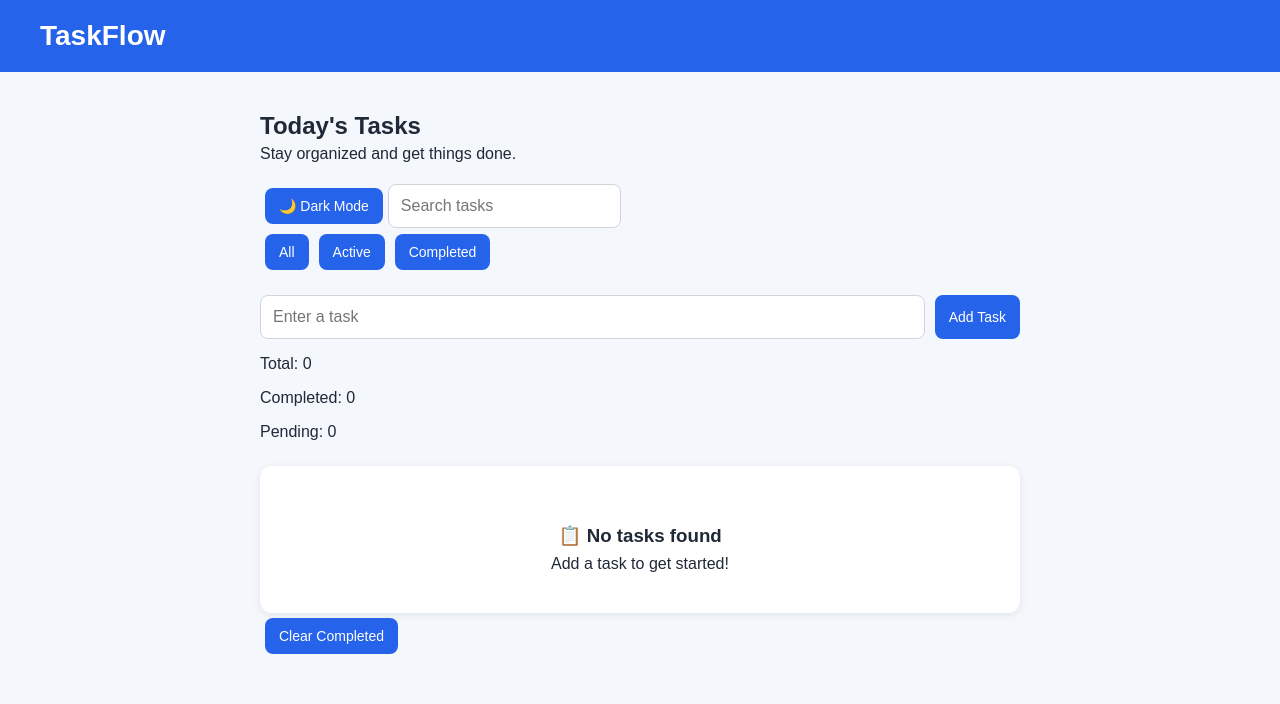
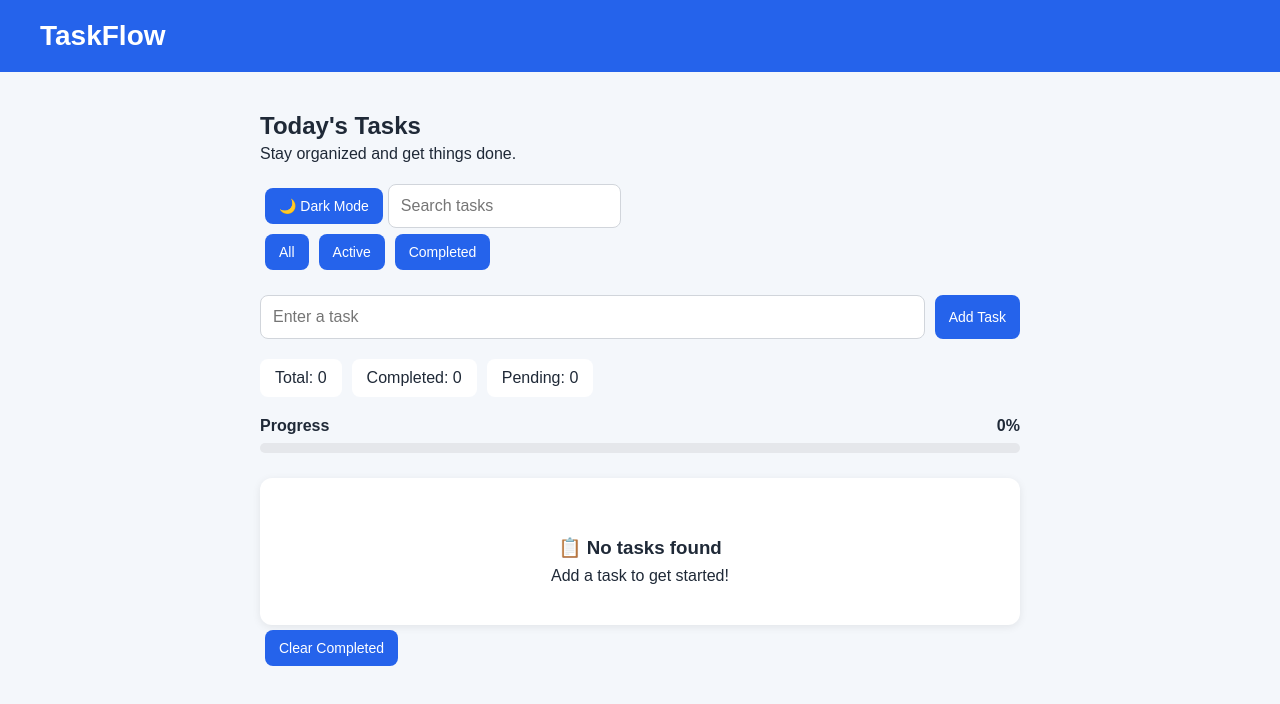
Before and after one commit to Devika-Subhash/TaskFlow, a React (Vite) app in the folder TaskFlow/: page / in a window 1280 px wide. Shown: the top 704 px of the page. Built offline with nearby package versions, Linux system fonts and the light colour scheme.

Commit message:
Add task progress tracking

```diff
--- a/TaskFlow/src/App.jsx
+++ b/TaskFlow/src/App.jsx
@@ -16,10 +16,12 @@ function App() {
   const [filter, setFilter] = useState("all");
   const [darkMode, setDarkMode] = useState(false);
 
+  // Save tasks to Local Storage
   useEffect(() => {
     localStorage.setItem("tasks", JSON.stringify(tasks));
   }, [tasks]);
 
+  // Add or update task
   function addTask() {
     if (task.trim() === "") return;
 
@@ -45,31 +47,41 @@ function App() {
     setTask("");
   }
 
+  // Delete task
   function deleteTask(indexToDelete) {
     setTasks(
       tasks.filter((_, index) => index !== indexToDelete)
     );
   }
 
+  // Edit task
   function editTask(index) {
     setTask(tasks[index].text);
     setEditIndex(index);
   }
 
+  // Complete / Undo task
   function toggleComplete(index) {
     setTasks(
       tasks.map((item, i) =>
         i === index
-          ? { ...item, completed: !item.completed }
+          ? {
+              ...item,
+              completed: !item.completed,
+            }
           : item
       )
     );
   }
 
+  // Clear completed tasks
   function clearCompleted() {
-    setTasks(tasks.filter((item) => !item.completed));
+    setTasks(
+      tasks.filter((item) => !item.completed)
+    );
   }
 
+  // Search + Filter
   const filteredTasks = tasks.filter((item) => {
     const matchesSearch = item.text
       .toLowerCase()
@@ -83,13 +95,23 @@ function App() {
     return matchesSearch && matchesFilter;
   });
 
+  // Statistics
   const totalTasks = tasks.length;
 
   const completedTasks = tasks.filter(
     (item) => item.completed
   ).length;
 
-  const pendingTasks = totalTasks - completedTasks;
+  const pendingTasks =
+    totalTasks - completedTasks;
+
+  // Progress
+  const progress =
+    totalTasks === 0
+      ? 0
+      : Math.round(
+          (completedTasks / totalTasks) * 100
+        );
 
   return (
     <div className={darkMode ? "app dark" : "app"}>
@@ -101,31 +123,49 @@ function App() {
           <p>Stay organized and get things done.</p>
         </div>
 
-        <button onClick={() => setDarkMode(!darkMode)}>
-          {darkMode ? "☀️ Light Mode" : "🌙 Dark Mode"}
+        {/* Dark Mode */}
+        <button
+          onClick={() => setDarkMode(!darkMode)}
+        >
+          {darkMode
+            ? "☀️ Light Mode"
+            : "🌙 Dark Mode"}
         </button>
 
+        {/* Search */}
         <input
           type="text"
           placeholder="Search tasks"
           value={search}
-          onChange={(e) => setSearch(e.target.value)}
+          onChange={(e) =>
+            setSearch(e.target.value)
+          }
         />
 
+        {/* Filters */}
         <div>
-          <button onClick={() => setFilter("all")}>
+          <button
+            onClick={() => setFilter("all")}
+          >
             All
           </button>
 
-          <button onClick={() => setFilter("active")}>
+          <button
+            onClick={() => setFilter("active")}
+          >
             Active
           </button>
 
-          <button onClick={() => setFilter("completed")}>
+          <button
+            onClick={() =>
+              setFilter("completed")
+            }
+          >
             Completed
           </button>
         </div>
 
+        {/* Task Form */}
         <TaskForm
           task={task}
           setTask={setTask}
@@ -133,12 +173,33 @@ function App() {
           editIndex={editIndex}
         />
 
-        <div>
+        {/* Statistics */}
+        <div className="stats">
           <p>Total: {totalTasks}</p>
-          <p>Completed: {completedTasks}</p>
+          <p>
+            Completed: {completedTasks}
+          </p>
           <p>Pending: {pendingTasks}</p>
         </div>
 
+        {/* Progress */}
+        <div className="progress-section">
+          <div className="progress-info">
+            <span>Progress</span>
+            <span>{progress}%</span>
+          </div>
+
+          <div className="progress-bar">
+            <div
+              className="progress-fill"
+              style={{
+                width: `${progress}%`,
+              }}
+            ></div>
+          </div>
+        </div>
+
+        {/* Task List */}
         <TaskList
           tasks={filteredTasks}
           editTask={editTask}
@@ -146,6 +207,7 @@ function App() {
           toggleComplete={toggleComplete}
         />
 
+        {/* Clear Completed */}
         <button onClick={clearCompleted}>
           Clear Completed
         </button>
--- a/TaskFlow/src/index.css
+++ b/TaskFlow/src/index.css
@@ -293,3 +293,33 @@ ul {
     width: 100%;
   }
 }
+
+.progress-section {
+  margin: 20px 0;
+}
+
+.progress-info {
+  display: flex;
+  justify-content: space-between;
+  margin-bottom: 8px;
+  font-weight: bold;
+}
+
+.progress-bar {
+  width: 100%;
+  height: 10px;
+  background: #e5e7eb;
+  border-radius: 10px;
+  overflow: hidden;
+}
+
+.progress-fill {
+  height: 100%;
+  background: #2563eb;
+  border-radius: 10px;
+  transition: width 0.3s ease;
+}
+
+.app.dark .progress-bar {
+  background: #374151;
+}
```
